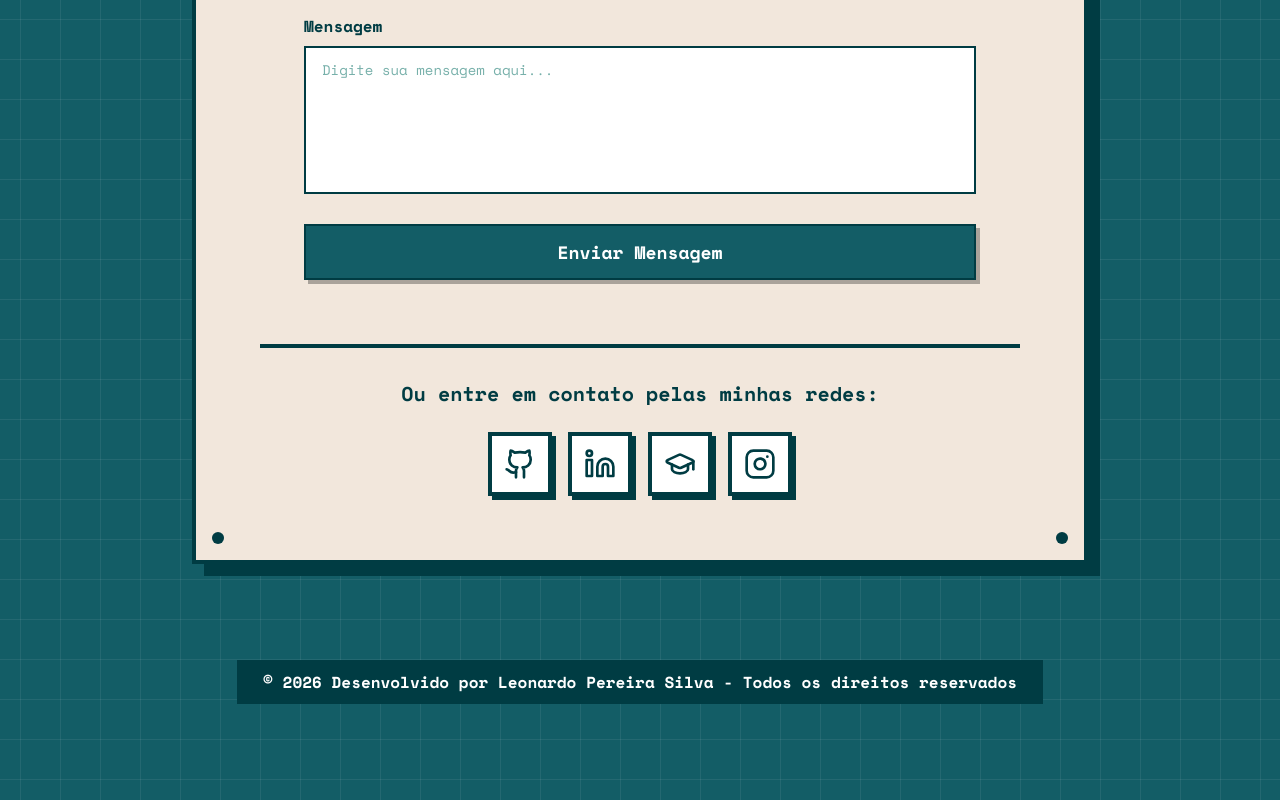
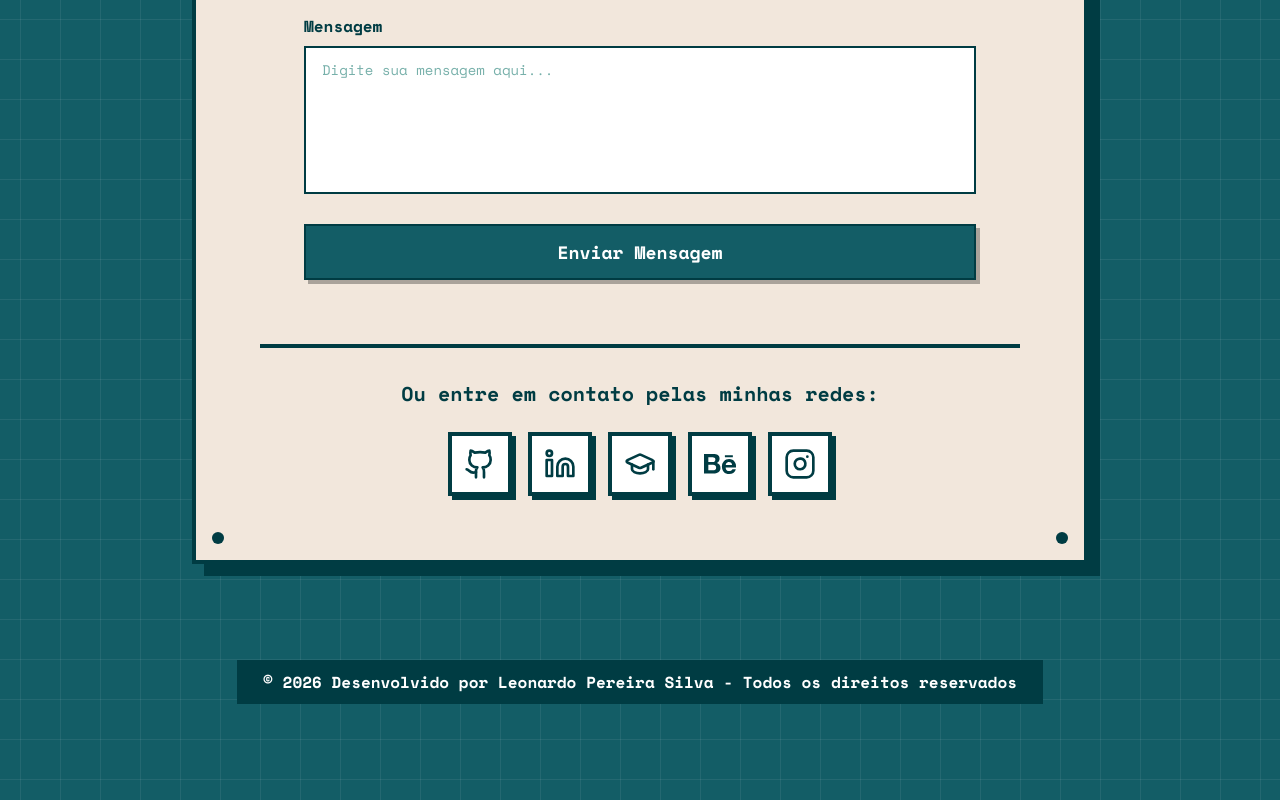
Before and after one commit to leopsdev/portfolio, a React (Vite) app: page / in a window 1280 px wide. Shown: the part 3021-3821 px from the top of the page. Built offline with nearby package versions, Linux system fonts and the light colour scheme; no server answers.

Commit message:
add Behance

```diff
--- a/src/components/Contact.jsx
+++ b/src/components/Contact.jsx
@@ -1,6 +1,19 @@
 import { motion } from 'framer-motion';
 import { Mail, Github, Linkedin, GraduationCap, Instagram } from 'lucide-react';
 import { useState } from 'react';
+
+function Behance(props) {
+  return (
+    <svg
+      xmlns="http://www.w3.org/2000/svg"
+      viewBox="0 0 16 16"
+      fill="currentColor"
+      {...props}
+    >
+      <path d="M4.654 3c.461 0 .887.035 1.278.14.39.07.711.216.996.391s.497.426.641.747c.14.32.216.711.216 1.137 0 .496-.106.922-.356 1.242-.215.32-.566.606-.997.817.606.176 1.067.496 1.348.922s.461.957.461 1.563c0 .496-.105.922-.285 1.278a2.3 2.3 0 0 1-.782.887c-.32.215-.711.39-1.137.496a5.3 5.3 0 0 1-1.278.176L0 12.803V3zm-.285 3.978c.39 0 .71-.105.957-.285.246-.18.355-.497.355-.887 0-.216-.035-.426-.105-.567a1 1 0 0 0-.32-.355 1.8 1.8 0 0 0-.461-.176c-.176-.035-.356-.035-.567-.035H2.17v2.31c0-.005 2.2-.005 2.2-.005zm.105 4.193c.215 0 .426-.035.606-.07.176-.035.356-.106.496-.216s.25-.215.356-.39c.07-.176.14-.391.14-.641 0-.496-.14-.852-.426-1.102-.285-.215-.676-.32-1.137-.32H2.17v2.734h2.305zm6.858-.035q.428.427 1.278.426c.39 0 .746-.106 1.032-.286q.426-.32.53-.64h1.74c-.286.851-.712 1.457-1.278 1.848-.566.355-1.243.566-2.06.566a4.1 4.1 0 0 1-1.527-.285 2.8 2.8 0 0 1-1.137-.782 2.85 2.85 0 0 1-.712-1.172c-.175-.461-.25-.957-.25-1.528 0-.531.07-1.032.25-1.493.18-.46.426-.852.747-1.207.32-.32.711-.606 1.137-.782a4 4 0 0 1 1.493-.285c.606 0 1.137.105 1.598.355.46.25.817.532 1.102.958.285.39.496.851.641 1.348.07.496.105.996.07 1.563h-5.15c0 .58.21 1.11.496 1.396m2.24-3.732c-.25-.25-.642-.391-1.103-.391-.32 0-.566.07-.781.176s-.356.25-.496.39a.96.96 0 0 0-.25.497c-.036.175-.07.32-.07.46h3.196c-.07-.526-.25-.882-.497-1.132zm-3.127-3.728h3.978v.957h-3.978z" />
+    </svg>
+  );
+}
 
 export default function Contact() {
   const [formData, setFormData] = useState({
@@ -202,6 +215,16 @@ export default function Contact() {
                 <GraduationCap className="md:w-8 w-6 h-6 md:h-8" />
               </a>
               <a
+                href="https://www.behance.net/ctrl_leo"
+                target="_blank"
+                rel="noreferrer"
+                className="md:p-3 p-2 bg-white border-4 border-retro-gray shadow-[4px_4px_0_var(--color-retro-gray)] text-retro-gray hover:bg-[#0057ff] hover:text-white transition-colors hover:translate-x-1 hover:translate-y-1 hover:shadow-none group"
+                aria-label="Behance"
+                title="Behance"
+              >
+                <Behance className="md:w-8 w-6 h-6 md:h-8" />
+              </a>
+              <a
                 href="https://www.instagram.com/ctrl_leo/"
                 target="_blank"
                 rel="noreferrer"
--- a/src/index.css
+++ b/src/index.css
@@ -48,7 +48,7 @@ html {
 
 @layer utilities {
 
-  /* Cartões estilo Neo-Brutalismo / Blocky em vez de Glassmorphism */
+  /* Cartões estilo Retro */
   .retro-card {
     @apply bg-white border-2 border-retro-gray shadow-[4px_4px_0_var(--color-retro-gray)] transition-transform duration-200;
   }
```
Also changed, not shown: 2 other files (tests, documents, lock files or other folders).
